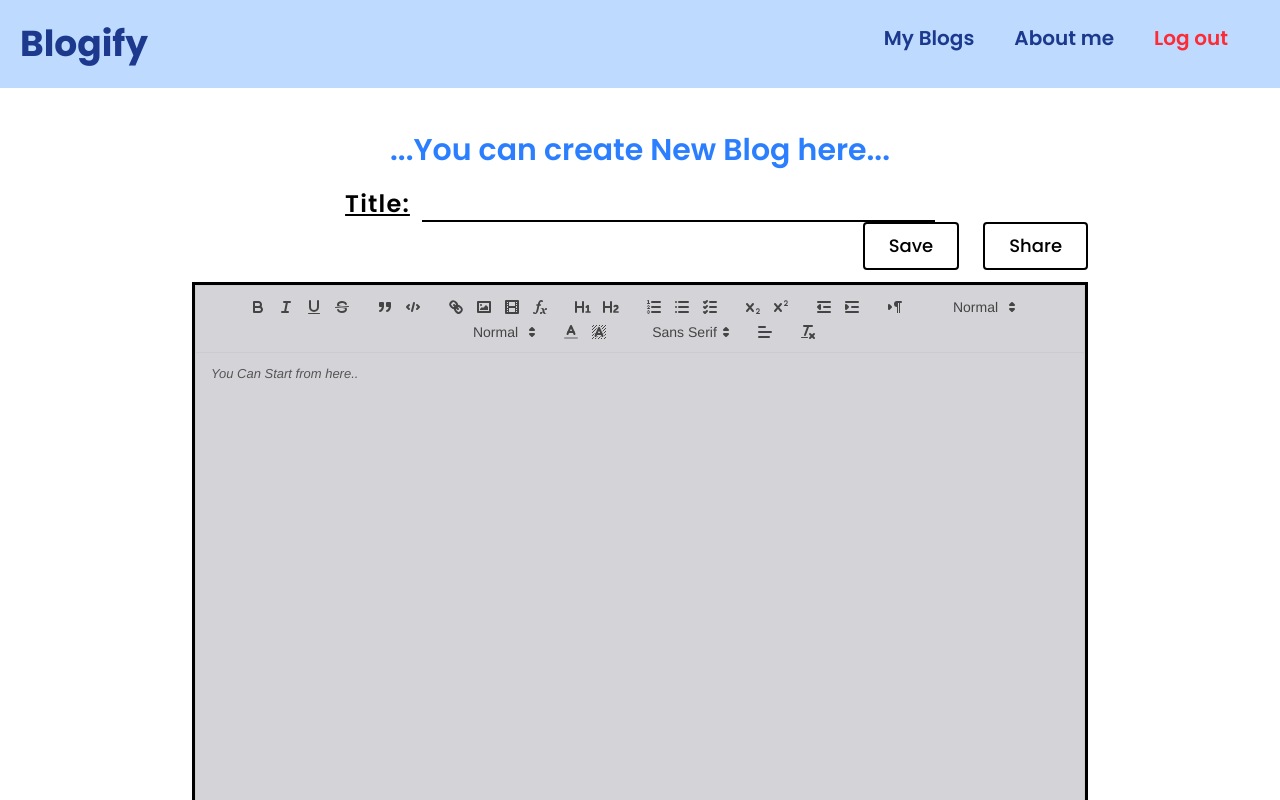
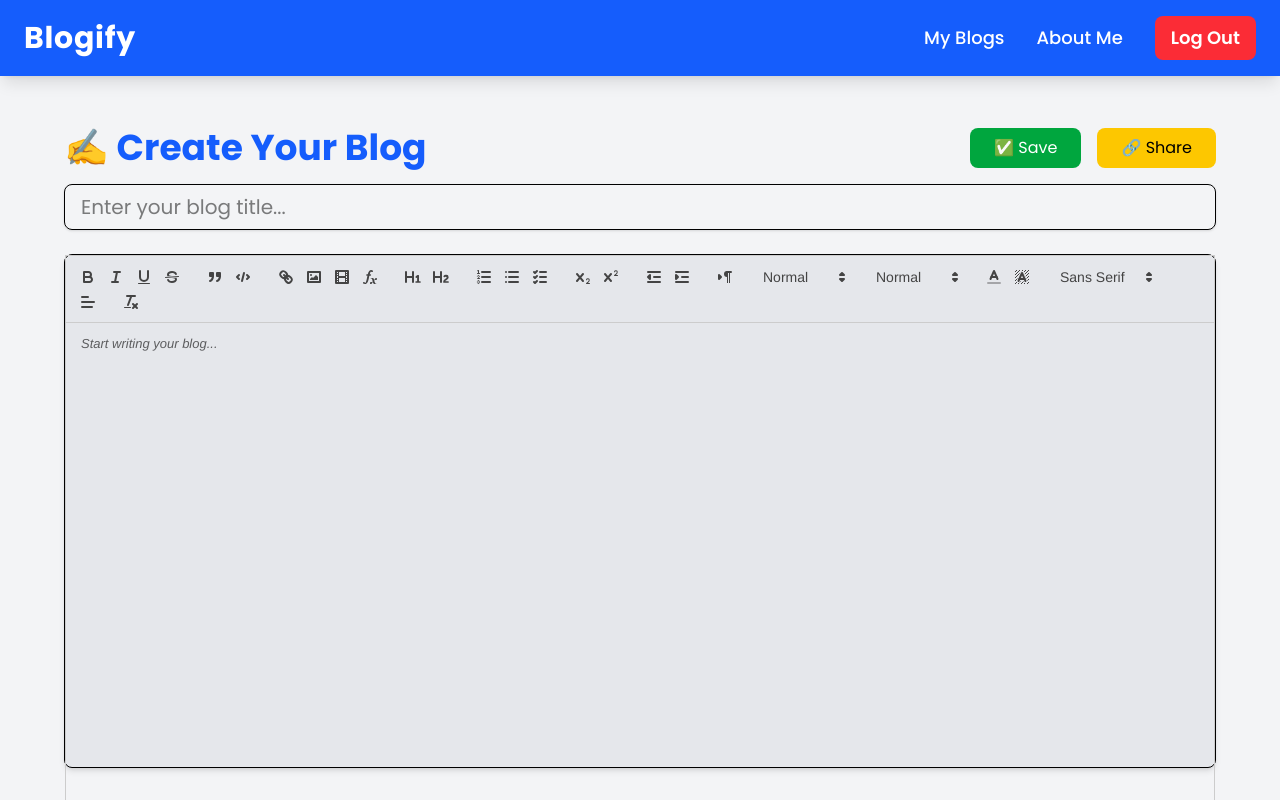
Before and after one commit to Dhanush12212/Blogify, a React (Vite) app in the folder frontend/: page /blog in a window 1280 px wide. Shown: the top 800 px of the page. Built offline with nearby package versions, Linux system fonts and the light colour scheme.

Commit message:
Updated UI

```diff
--- a/frontend/src/Components/HomeNav.jsx
+++ b/frontend/src/Components/HomeNav.jsx
@@ -1,48 +1,47 @@
-import React from 'react';
-import { Link } from 'react-router-dom';
-import { useNavigate } from 'react-router-dom';
-import axios from 'axios';
+import React from "react";
+import { Link, useNavigate } from "react-router-dom";
+import axios from "axios";
 
 function HomeNav() {
-
   const navigate = useNavigate();
-
-    // try {
-    //   localStorage.removeItem("token");
-    //   console.log("User logged out.");
-    //   navigate('/login');
-    // } catch (error) {
-    //       console.log("Logout Failed: ",error);
-    // }
 
   const handleLogout = async () => {
     try {
-      await axios.post('http://localhost:8000/api/Auth/logout', {}, {
-      withCredentials: true
-    });
-    navigate('/login');
+      await axios.post("http://localhost:8000/api/Auth/logout", {}, { withCredentials: true });
+      navigate("/login");
     } catch (error) {
-      console.log("Logout Failed: ",error);
+      console.log("Logout Failed: ", error);
     }
   };
 
+  return (
+    <nav className="flex justify-between items-center py-4 px-6 bg-blue-600 text-white fixed w-full top-0 left-0 z-50 shadow-lg">
+      {/* Logo */}
+      <h1 className="text-3xl font-bold tracking-wide">
+        <Link to="/" className="hover:text-gray-300 transition-colors">Blogify</Link>
+      </h1>
 
-  return (
-    <div className='flex justify-between py-6 px-5 text-blue-900 bg-blue-200 fixed w-full top-0 left-0 z-50'>
-        <h1 className='text-4xl font-bold cursor-none'><Link to="/">Blogify</Link></h1>
-        <ul className='flex gap-10 mx-8 font-semibold text-xl '>
-             <li >
-               <Link to="/myBlogs" className='hover:underline hover:text-2xl transition-all cursor-pointer'>My Blogs</Link>
-            </li>
-            <li className='hover:underline hover:text-2xl transition-all cursor-pointer'>
-              <a href="https://github.com/Dhanush12212" target="_blank" rel="noopener noreferrer">About me</a>
-            </li>
-            <li >
-              <button className='hover:underline hover:text-2xl transition-all cursor-pointer text-red-500' onClick={handleLogout}>Log out</button>
-            </li>
-        </ul>
-    </div>
-  )
+      {/* Navigation Links */}
+      <ul className="flex items-center gap-8 text-lg font-medium">
+        <li className="flex items-center">
+          <Link to="/myBlogs" className="hover:text-gray-300 hover:scale-105 transition-transform">My Blogs</Link>
+        </li>
+        <li className="flex items-center">
+          <a href="https://github.com/Dhanush12212" target="_blank" rel="noopener noreferrer" className="hover:text-gray-300 hover:scale-105 transition-transform">
+            About Me
+          </a>
+        </li>
+        <li className="flex items-center">
+          <button
+            onClick={handleLogout}
+            className="bg-red-500 px-4 py-2 rounded-lg text-white font-semibold hover:bg-red-700 transition-all"
+          >
+            Log Out
+          </button>
+        </li>
+      </ul>
+    </nav>
+  );
 }
 
-export default HomeNav
+export default HomeNav;
--- a/frontend/src/Components/Navbar.jsx
+++ b/frontend/src/Components/Navbar.jsx
@@ -1,33 +1,44 @@
-import React from 'react';
-import { Link } from 'react-router-dom';
-import { useNavigate } from 'react-router-dom';
-import axios from 'axios';
+import React from "react";
+import { Link, useNavigate } from "react-router-dom";
+import axios from "axios";
 
 function Navbar() {
-
   const navigate = useNavigate();
 
   const handleNewBlog = async () => {
     try {
-        const response = await axios.get("http://localhost:8000/api/BlogHome", { withCredentials: true });
-        console.log("User authenticated:", response.data);
-        navigate("/blog");
+      const response = await axios.get("http://localhost:8000/api/BlogHome", {
+        withCredentials: true,
+      });
+      console.log("User authenticated:", response.data);
+      navigate("/blog");
     } catch (error) {
-        console.error("Authentication failed:", error.response?.data || error.message);
-        navigate("/login");
+      console.error("Authentication failed:", error.response?.data || error.message);
+      navigate("/login");
     }
   };
 
   return (
-    <div className='flex justify-between py-6 px-5 text-blue-900 bg-blue-200 fixed w-full'>
-        <h1 className='text-4xl font-bold cursor-none'><Link to="/">Blogify</Link></h1>
-        <ul className='flex gap-10 mx-8 font-semibold text-xl '>
-            <li className='hover:underline hover:text-2xl transition-all cursor-pointer'><Link to="/blog" onClick={handleNewBlog}>New Blog</Link></li>
-            <li className='hover:underline hover:text-2xl transition-all cursor-pointer'><Link to="/login">Sign Up</Link></li>
-            <li className='hover:underline hover:text-2xl transition-all cursor-pointer'><a href="https://github.com/Dhanush12212">About me</a></li>
-        </ul>
-    </div>
-  )
+    <nav className="flex justify-between items-center py-4 px-6 bg-blue-600 text-white fixed top-0 w-full shadow-lg z-50">
+      {/* Logo */}
+      <h1 className="text-3xl font-bold tracking-wide">
+        <Link to="/" className="hover:text-gray-300 transition-colors">Blogify</Link>
+      </h1>
+
+      {/* Navigation Links */}
+      <ul className="flex gap-8 text-lg font-medium">
+        <li className="hover:scale-105 transition-transform">
+          <Link to="/blog" onClick={handleNewBlog} className="hover:text-gray-300">New Blog</Link>
+        </li>
+        <li className="hover:scale-105 transition-transform">
+          <Link to="/login" className="hover:text-gray-300">Sign Up</Link>
+        </li>
+        <li className="hover:scale-105 transition-transform">
+          <a href="https://github.com/Dhanush12212" target="_blank" rel="noopener noreferrer" className="hover:text-gray-300">About Me</a>
+        </li>
+      </ul>
+    </nav>
+  );
 }
 
-export default Navbar
+export default Navbar;
--- a/frontend/src/Pages/BlogHome.jsx
+++ b/frontend/src/Pages/BlogHome.jsx
@@ -1,15 +1,14 @@
-import React, { useState} from 'react';
-import HomeNav from '../Components/HomeNav';
-import ReactQuill from 'react-quill';
-import 'react-quill/dist/quill.snow.css';
-import Popup from 'reactjs-popup';
-import 'reactjs-popup/dist/index.css';
-import ShareTo from '../Components/ShareTo';
-import axios from 'axios';
-import { useNavigate } from 'react-router-dom';
+import React, { useState } from "react";
+import HomeNav from "../Components/HomeNav";
+import ReactQuill from "react-quill";
+import "react-quill/dist/quill.snow.css";
+import Popup from "reactjs-popup";
+import "reactjs-popup/dist/index.css";
+import ShareTo from "../Components/ShareTo";
+import axios from "axios";
+import { useNavigate } from "react-router-dom";
 
 function BlogHome() {
-
   const [title, setTitle] = useState("");
   const [content, setContent] = useState("");
 
@@ -20,11 +19,9 @@ function BlogHome() {
       const response = await axios.post(
         "http://localhost:8000/api/BlogHome/createBlog",
         { title, content },
-        {
-          withCredentials: true,
-        }
+        { withCredentials: true }
       );
-      navigate('/myBlogs');
+      navigate("/myBlogs");
       console.log("Created New Blog: ", response.data);
     } catch (error) {
       console.log("Failed to Create Blog: ", error);
@@ -32,74 +29,77 @@ function BlogHome() {
   };
 
   const toolbarOptions = [
-    ['bold', 'italic', 'underline', 'strike'],
-    ['blockquote', 'code-block'],
-    ['link', 'image', 'video', 'formula'],
-    [{ 'header': 1 }, { 'header': 2 }],
-    [{ 'list': 'ordered' }, { 'list': 'bullet' }, { 'list': 'check' }],
-    [{ 'script': 'sub' }, { 'script': 'super' }],
-    [{ 'indent': '-1' }, { 'indent': '+1' }],
-    [{ 'direction': 'rtl' }],
-    [{ 'size': ['small', false, 'large', 'huge'] }],
-    [{ 'header': [1, 2, 3, 4, 5, 6, false] }],
-    [{ 'color': [] }, { 'background': [] }],
-    [{ 'font': [] }],
-    [{ 'align': [] }],
-    ['clean']
-];
-
-const handleChange = (value) => {
-    console.log("Quill content:", value);
-    setContent(value.trim() ? value : "");
-};
-
+    ["bold", "italic", "underline", "strike"],
+    ["blockquote", "code-block"],
+    ["link", "image", "video", "formula"],
+    [{ header: 1 }, { header: 2 }],
+    [{ list: "ordered" }, { list: "bullet" }, { list: "check" }],
+    [{ script: "sub" }, { script: "super" }],
+    [{ indent: "-1" }, { indent: "+1" }],
+    [{ direction: "rtl" }],
+    [{ size: ["small", false, "large", "huge"] }],
+    [{ header: [1, 2, 3, 4, 5, 6, false] }],
+    [{ color: [] }, { background: [] }],
+    [{ font: [] }],
+    [{ align: [] }],
+    ["clean"],
+  ];
 
   return (
-    <div>
-      <HomeNav/>
-      <h1 className='text-3xl font-semibold text-blue-500 mt-28 py-5 text-center'>...You can create New Blog here...</h1>
+    <div className="w-screen h-screen flex flex-col bg-gray-100">
+      {/* Navigation */}
+      <HomeNav />
 
-      <form onSubmit={createNewBlog}>
-
-      {/* Buttons */}
-      <div className='flex justify-center'>
-          <label htmlFor="Title" className='text-2xl mr-3 underline tracking-wider font-semibold'>Title: </label>
-          <input
-            type='text'
-            value={title}
-            onChange={(e) => setTitle(e.target.value)}
-            name='title'
-            className='border-b-2 outline-none px-5 text-center text-2xl font-medium'
-          />
-      </div>
-
-      <div className='flex justify-end gap-6 px-48 text-lg font-medium  '>
-          <button className='border-2 px-6 py-2 rounded hover:bg-green-900 hover:text-white hover:transition-all cursor-pointer' onClick={createNewBlog}>Save</button>
-            <Popup trigger=
-              {<button className='border-2 px-6 py-2 rounded hover:bg-yellow-300 hover:transition-all cursor-pointer'>Share </button>}
+      {/* Blog Container */}
+      <div className="w-full h-full flex flex-col px-16 py-8 mt-24">
+        {/* Header */}
+        <div className="flex items-center justify-between mb-4">
+          <h1 className="text-4xl font-bold text-blue-600">✍️ Create Your Blog</h1>
+          <div className="flex gap-4">
+            <button
+              onClick={createNewBlog}
+              className="bg-green-600 text-white px-6 py-2 rounded-lg hover:bg-green-700 transition-all"
+            >
+              ✅ Save
+            </button>
+            <Popup
+              trigger={
+                <button className="bg-yellow-400 px-6 py-2 rounded-lg hover:bg-yellow-500 transition-all">
+                  🔗 Share
+                </button>
+              }
               position="top center"
             >
-              <ShareTo/>
+              <ShareTo />
             </Popup>
-      </div>
-
-      {/* Text Editor */}
-       <div className="w-full py-3 text-center px-48">
-                  <ReactQuill
-                      name='Content'
-                      value={content}
-                      onChange={handleChange}
-                      modules={{ toolbar: toolbarOptions }}
-                      theme="snow"
-                      className='h-screen bg-zinc-300 border-3'
-                      placeholder="You Can Start from here.."
-                  />
+          </div>
         </div>
 
-      </form>
+        {/* Blog Title */}
+        <input
+          type="text"
+          value={title}
+          onChange={(e) => setTitle(e.target.value)}
+          name="title"
+          className="w-full border rounded-lg py-2 px-4 text-xl shadow-sm outline-none focus:ring-2 focus:ring-blue-500"
+          placeholder="Enter your blog title..."
+        />
 
+        {/* Text Editor */}
+        <div className="w-full flex-grow mt-6">
+          <ReactQuill
+            name="Content"
+            value={content}
+            onChange={setContent}
+            modules={{ toolbar: toolbarOptions }}
+            theme="snow"
+            className="h-full bg-gray-200 border rounded-lg shadow-md"
+            placeholder="Start writing your blog..."
+          />
+        </div>
+      </div>
     </div>
-  )
+  );
 }
 
-export default BlogHome
+export default BlogHome;
--- a/frontend/src/Pages/LandingPage.jsx
+++ b/frontend/src/Pages/LandingPage.jsx
@@ -6,7 +6,7 @@ import axios from 'axios';
 import { useNavigate } from 'react-router-dom';
 
 function LandingPage() {
-const navigate = useNavigate();
+  const navigate = useNavigate();
 
   const handleGetStarted = async () => {
     try {
@@ -20,28 +20,30 @@ const navigate = useNavigate();
   };
 
   return (
-    <div>
-
+    <div className="relative h-screen w-full overflow-hidden">
       <div className='z-10 fixed w-full'>
         <Navbar />
       </div>
 
+      {/* Background Image */}
       <div className='relative h-screen w-full'>
-        <img className='w-full h-screen object-cover' src={assets.LandingBackground} alt="Landing Background"/>
+        <img className='w-full h-screen object-cover brightness-75' src={assets.LandingBackground} alt="Landing Background"/>
 
-        <div className='absolute top-1/2 left-1/2 transform -translate-x-1/2 -translate-y-1/2 text-center'>
-          <h1 className='text-[5rem] font-bold text-blue-500'>Blogify</h1>
-          <p className='mt-4 text-2xl text-blue-700 font-semibold'>Place where you can create and <br /> upload new blogs</p>
+        {/* Overlay Content */}
+        <div className='absolute top-1/2 left-1/2 transform -translate-x-1/2 -translate-y-1/2 text-center text-white'>
+          <h1 className='text-[5rem] font-extrabold text-blue-400 drop-shadow-lg'>Blogify</h1>
+          <p className='mt-2 text-2xl text-blue-200 font-semibold drop-shadow-md'>
+            A place where you can create <br />and share your thoughts with the world
+          </p>
           <Link to="/blog" onClick={handleGetStarted}>
-            <button className='border bg-white px-6 py-4 mt-4 text-black text-xl rounded-4xl hover:bg-slate-200 hover:font-semibold transition-all '>
+            <button className='mt-6 px-8 py-4 bg-gradient-to-r from-blue-400 to-blue-600 text-white text-xl font-bold rounded-full shadow-lg hover:scale-105 hover:shadow-xl transition-all'>
               Get Started
             </button>
           </Link>
         </div>
-
       </div>
     </div>
   )
 }
 
-export default LandingPage
+export default LandingPage;
--- a/frontend/src/Pages/MyBlogs.jsx
+++ b/frontend/src/Pages/MyBlogs.jsx
@@ -6,7 +6,6 @@ import { Link } from 'react-router-dom';
 function MyBlogs() {
   const [blogs, setBlogs] = useState([]);
   const [error, setError] = useState(null);
-
 
   const handleDeleteBlog = (deletedBlogId) => {
     setBlogs((prevBlogs) => prevBlogs.filter(blog => blog._id !== deletedBlogId));
@@ -30,31 +29,31 @@ function MyBlogs() {
   }, []);
 
   return (
-    <div>
+    <div className="w-full min-h-screen bg-gray-100 flex flex-col items-center p-6">
+      {/* Header */}
+      <h1 className="text-5xl font-bold text-blue-700 mt-6 text-center">📖 Explore Your Blogs</h1>
 
-      <h1 className="text-4xl font-bold text-blue-500 text-center mt-5">
-        📖 Explore Your Blogs
-      </h1>
-
-      <div className='flex justify-center mt-10'>
+      {/* Create New Button */}
+      <div className="mt-6">
         <Link to='/blog'>
-          <button className='border py-3 px-6 text-blue-600 font-bold rounded hover:bg-blue-700 hover:text-white transition-all'>Create New</button>
+          <button className="bg-blue-600 text-white font-semibold py-3 px-8 rounded-lg shadow-md hover:bg-blue-700 transition-all">
+            ➕ Create New Blog
+          </button>
         </Link>
-
       </div>
 
-      <div className="flex justify-center mt-8 flex-col items-center gap-10">
+      {/* Blog List */}
+      <div className="w-full max-w-3xl mt-10 flex flex-col items-center gap-8">
         {error ? (
-          <p className="text-red-500 text-xl">{error}</p>
+          <p className="text-red-500 text-xl text-center">{error}</p>
         ) : Array.isArray(blogs) && blogs.length > 0 ? (
           [...blogs].reverse().map((blog) => (
             <Blog key={blog._id} blog={blog} onDelete={handleDeleteBlog} />
           ))
         ) : (
-          <p className="text-gray-600 text-xl">No blogs found...</p>
+          <p className="text-gray-600 text-xl text-center">No blogs found...</p>
         )}
       </div>
-
     </div>
   );
 }
--- a/frontend/src/Pages/UpdateBlog.jsx
+++ b/frontend/src/Pages/UpdateBlog.jsx
@@ -65,46 +65,52 @@ function UpdateBlog() {
   ];
 
   return (
-    <div>
-      <h1 className="text-4xl font-bold text-blue-500 mt-12 py-4 text-center">
-        Time for a Makeover – Update Your Blog!
+    <div className="w-screen h-screen flex flex-col items-center bg-gray-100 p-5">
+      <h1 className="text-4xl font-bold text-blue-600 py-4 text-center">
+      Time for a Makeover – Update Your Blog!
       </h1>
 
-      <form onSubmit={handleUpdateBlog}>
+      <form
+        onSubmit={handleUpdateBlog}
+        className="w-full h-full flex flex-col items-center gap-6 bg-white p-8 rounded-lg shadow-lg overflow-auto">
         {/* Title */}
-        <div className="flex justify-center mt-4">
-          <label htmlFor="Title" className="text-2xl mr-3 underline tracking-wider font-semibold">
+        <div className="w-3/4 flex flex-col">
+          <label htmlFor="Title" className="text-xl font-semibold mb-2">
             Title:
           </label>
           <input
             type="text"
-            value={blog.title }
+            value={blog.title}
             onChange={(e) => setBlog({ ...blog, title: e.target.value })}
             name="title"
-            className="border-b-2 outline-none px-5 text-center text-2xl font-medium"
+            className="w-full p-3 border rounded-md text-lg focus:outline-none focus:ring-2 focus:ring-blue-500"
           />
         </div>
 
-        <div className="flex justify-end gap-6 px-48 text-lg font-medium">
-          <button
-            type="submit"
-            className="border-2 px-8 py-2 rounded hover:bg-green-900 hover:text-white hover:transition-all cursor-pointer"
-          >
-            Save
-          </button>
-        </div>
-
         {/* Text Editor */}
-        <div className="w-full py-3 text-center px-48">
+        <div className="w-3/4 h-full">
+          <label htmlFor="Content" className="text-xl font-semibold mb-2 block">
+            Content:
+          </label>
           <ReactQuill
             name="Content"
             value={blog.content}
             onChange={(value) => setBlog({ ...blog, content: value })}
             modules={{ toolbar: toolbarOptions }}
             theme="snow"
-            className="h-screen bg-zinc-300 border-3"
-            placeholder="You Can Start from here.."
+            className="h-full bg-white border rounded-md"
+            placeholder="Write something amazing..."
           />
+        </div>
+
+        {/* Buttons */}
+        <div className="w-3/4 flex justify-end gap-6 mt-4">
+          <button
+            type="submit"
+            className="px-6 py-3 text-lg font-medium text-white bg-green-600 rounded-lg hover:bg-green-900 transition"
+          >
+            Save Changes
+          </button>
         </div>
       </form>
     </div>
--- a/frontend/src/index.css
+++ b/frontend/src/index.css
@@ -116,3 +116,8 @@ html {
   }
 
 }
+@media (min-width: 650px) {
+   .Blog {
+    width: 800px;
+   }
+}
```
Also changed, not shown: frontend/src/Components/Blog.jsx (+31 -21 lines), frontend/src/Components/ShareTo.jsx (+31 -11 lines).
